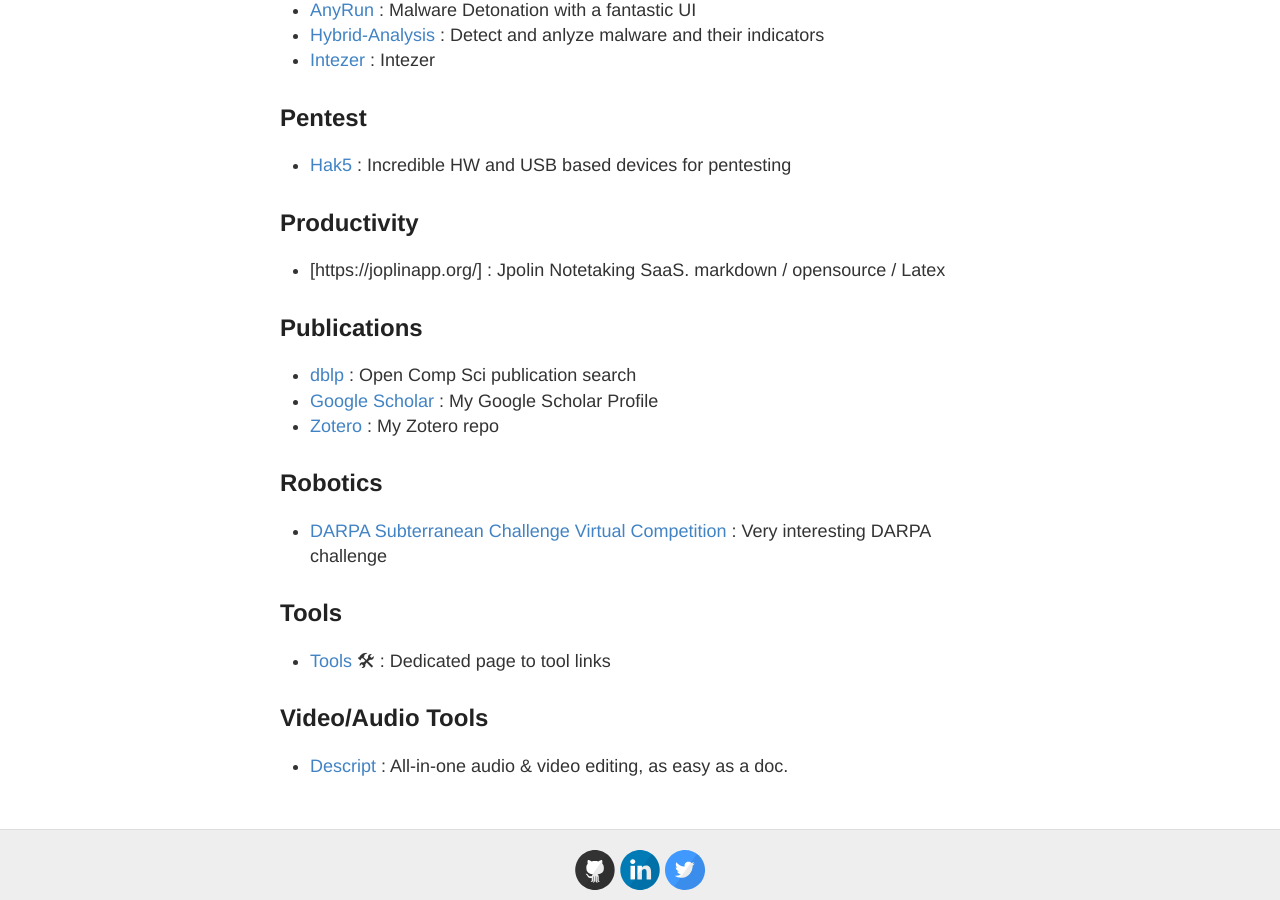
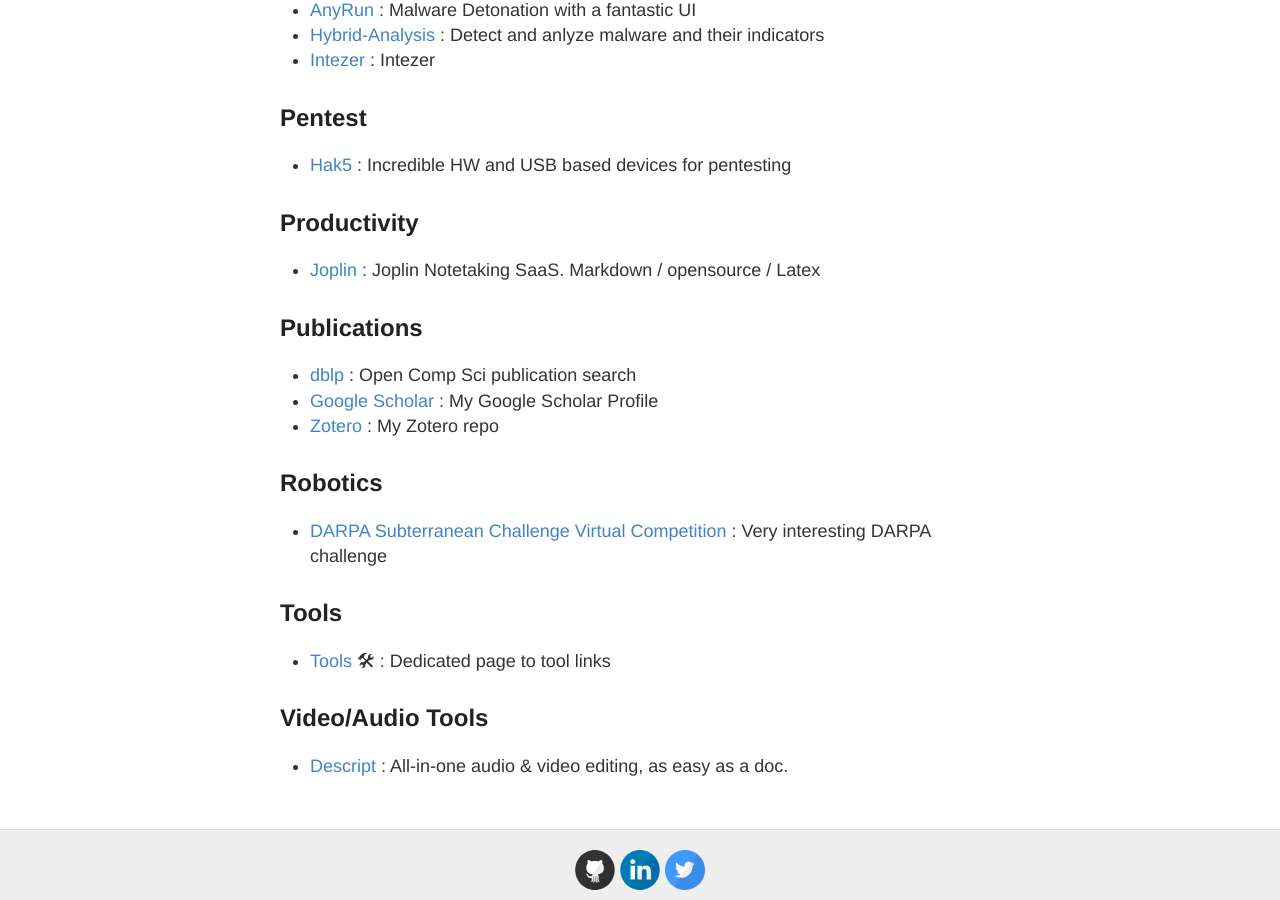
Before and after one commit to stevehenderson/stevehenderson.github.io, a Jekyll site: the page built from links.md, in a window 1280 px wide and 900 px high, scrolled down 1536 px. Built offline with Jekyll 4.4.1, drawn with Linux system fonts in a browser that asks for light colours.

Commit message:
Update links.md

```diff
--- a/links.md
+++ b/links.md
@@ -40,13 +40,11 @@
 ## Google Cloud Platform
 
 ### Google Issue Trackers
-
    * [search](https://issuetracker.google.com/components?componentId=190802) : Type "cloud"
    * [Cloud Build](https://issuetracker.google.com/savedsearches/6305393) : Google Cloud Build public issue tracker
    * [Load Balancer](https://issuetracker.google.com/issues?q=status:open%20componentid:187245&s=created_time:desc):  Google Load Balancer issue tracker
 
 ## Kubernetes
-
    * [GKE Ingress Tutorial](https://cloud.google.com/community/tutorials/nginx-ingress-gke) : Excellent google community tutorial on ingress
    * [k3s](https://k3s.io/) : Lightweight Kubernetes
    * [kubefwd](https://github.com/txn2/kubefwd) : Access kubedns locally for development
@@ -62,11 +60,9 @@
    * [Hak5](https://shop.hak5.org/) : Incredible HW and USB based devices for pentesting
 
 ## Productivity
-   * [https://joplinapp.org/] : Jpolin Notetaking SaaS.  markdown / opensource / Latex
-
+   * [Joplin](https://joplinapp.org/) : Joplin Notetaking SaaS.  Markdown / opensource / Latex
 
 ## Publications
-
    * [dblp](https://dblp.uni-trier.de/) : Open Comp Sci publication search
    * [Google Scholar](https://scholar.google.com/citations?user=4UaV290AAAAJ&hl=en&oi=sra) : My Google Scholar Profile
    * [Zotero](https://www.zotero.org/henderso/library) : My Zotero repo
@@ -74,11 +70,8 @@
 ## Robotics
    * [DARPA Subterranean Challenge Virtual Competition](https://github.com/osrf/subt/wiki) : Very interesting DARPA challenge
 
-
 ## Tools
-
   * [Tools](http://stevehenderson.github.io/tools/) 🛠 : Dedicated page to tool links
 
 ## Video/Audio Tools
-
    * [Descript](https://www.descript.com) : All-in-one audio & video editing, as easy as a doc.
```
